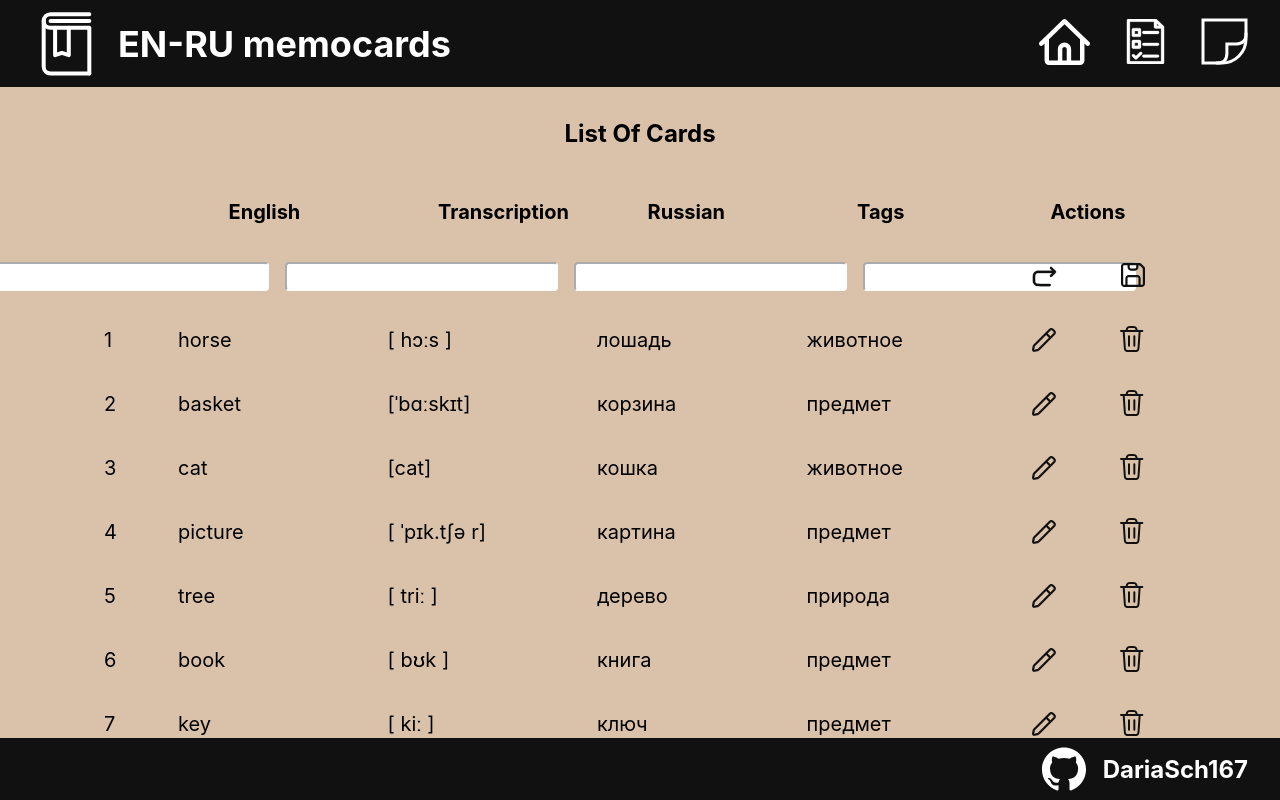
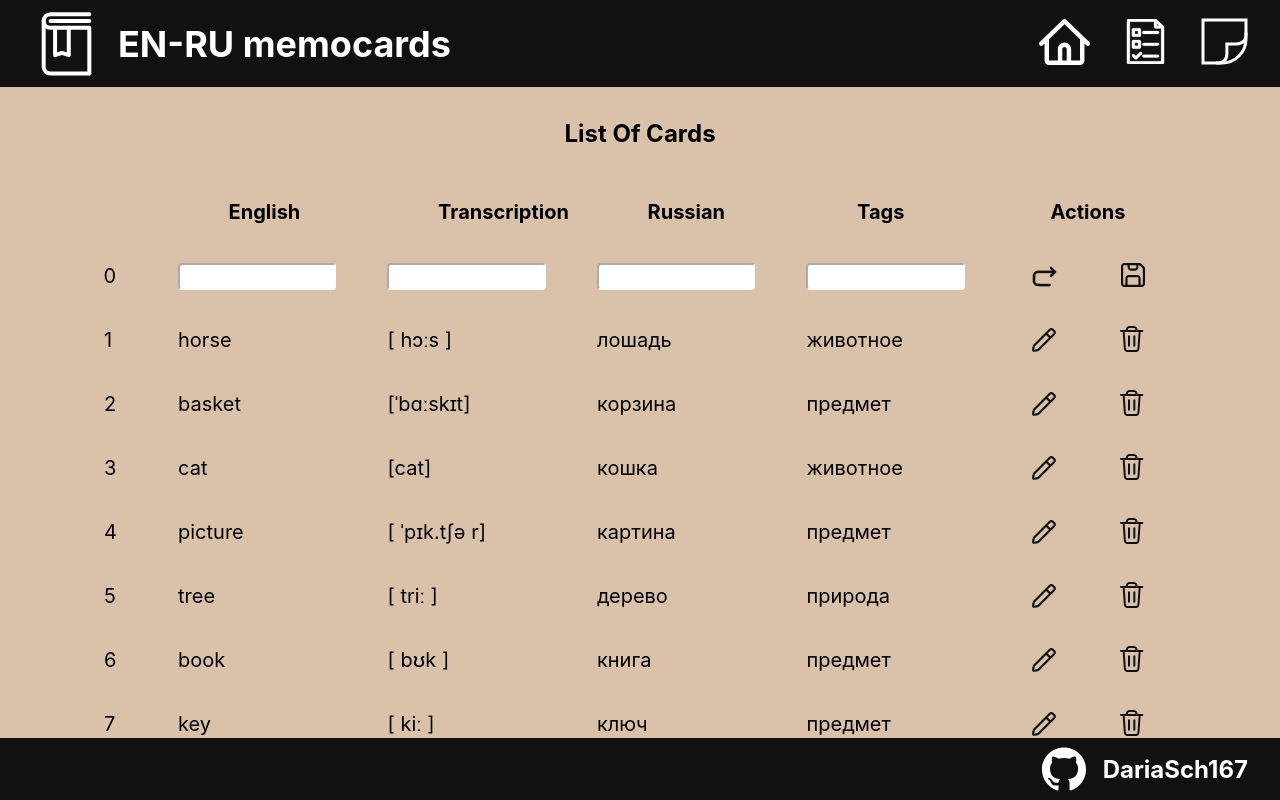
Before and after one commit to DariaSch167/en_memo_spa, a React (Create React App) app: page /list in a window 1280 px wide. Shown: the top 800 px of the page. Built offline with nearby package versions, Linux system fonts and the light colour scheme.

Commit message:
change handleChange e-.target.name

```diff
--- a/src/components/MainListOfCards/AddLine.jsx
+++ b/src/components/MainListOfCards/AddLine.jsx
@@ -5,6 +5,7 @@ import ManageButton from "./LineManageBtn.jsx";
 import btnAdd from "../../images/card-line__save.svg";
 import btnClear from "../../images/card-line__undo.svg";
 import "./mainListOfCards.css";
+import "./cardLine.css";
 
 function AddLine() {
   return (
--- a/src/components/MainListOfCards/LineElemEdit.jsx
+++ b/src/components/MainListOfCards/LineElemEdit.jsx
@@ -10,16 +10,12 @@ function LineElemEdit(props) {
   });
 
   const handleChange = (e) => {
-    setState(e.target.value);
+    const value = e.target.value;
+    setState({
+      ...state,
+      [e.target.name]: value,
+    });
   };
-
-  // const handleChange = (e) => {
-  //   const value = e.target.value;
-  //   setState({
-  //     ...state,
-  //     [e.target.name]: value,
-  //   });
-  // };
 
   return (
     <React.Fragment>
@@ -28,24 +24,28 @@ function LineElemEdit(props) {
         <input
           className="list__line__word-en"
           type="text"
+          name="english"
           value={state.english}
           onChange={handleChange}
         />
         <input
           className="list__line__word-transcription"
           type="text"
+          name="transcription"
           value={state.transcription}
           onChange={handleChange}
         />
         <input
           className="list__line__word-ru"
           type="text"
+          name="russian"
           value={state.russian}
           onChange={handleChange}
         />
         <input
           className="list__line__word-tags"
           type="text"
+          name="tags"
           value={state.tags}
           onChange={handleChange}
         />
--- a/src/components/MainListOfCards/cardLine.css
+++ b/src/components/MainListOfCards/cardLine.css
@@ -17,6 +17,8 @@
   border-color: white;
   border-radius: 0.25rem;
   font-size: 1.25rem;
+  padding: 0;
+  width: 80%;
 }
 
 .list__title,
```
